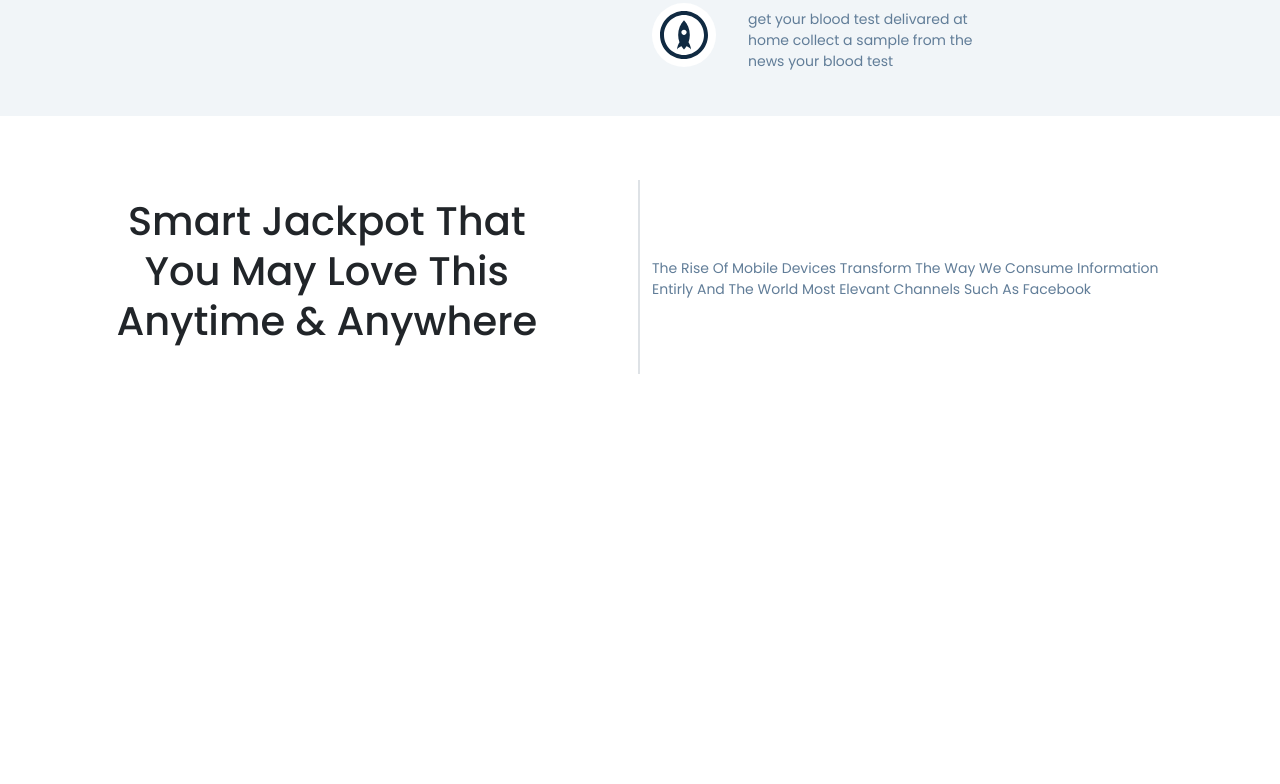
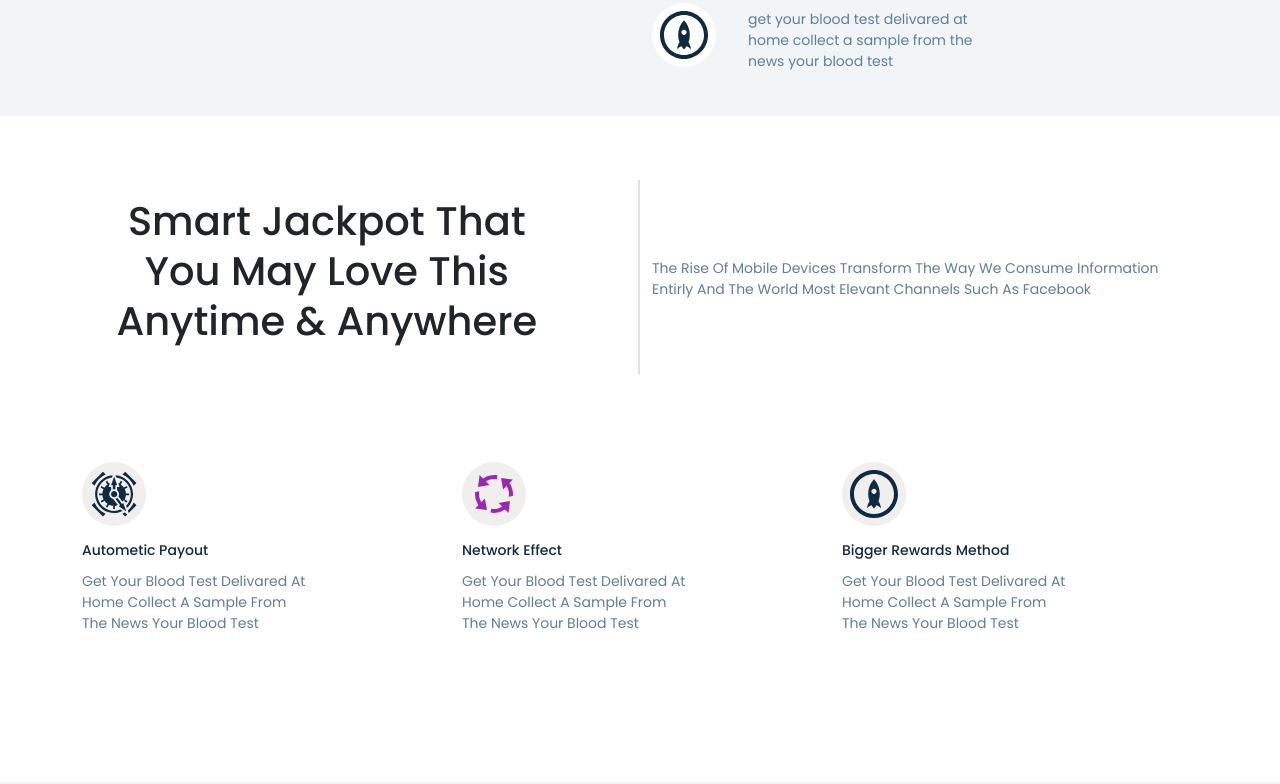
Before and after one commit to nezam0003/React-Blog, a React (Create React App) app: page /features in a window 1280 px wide. Shown: the part 516-1300 px from the top of the page. Built offline with nearby package versions, Linux system fonts and the light colour scheme.

Commit message:
smart jackpot component done

```diff
--- a/src/components/smart-jackpot/JackpotContent.jsx
+++ b/src/components/smart-jackpot/JackpotContent.jsx
@@ -0,0 +1,84 @@
+import React from "react";
+import styled from "styled-components";
+
+import { GiClockwork } from "react-icons/gi";
+import { SiProtoDotIo } from "react-icons/si";
+import { FcProcess } from "react-icons/fc";
+
+const jackpotElement = [
+  {
+    id: 1,
+    header: "autometic payout",
+    description:
+      "get your blood test delivared at home collect a sample from the news your blood test",
+    img: <GiClockwork />,
+  },
+  {
+    id: 2,
+    header: "network effect",
+    description:
+      "get your blood test delivared at home collect a sample from the news your blood test",
+    img: <FcProcess />,
+  },
+  {
+    id: 3,
+    header: "bigger rewards method",
+    description:
+      "get your blood test delivared at home collect a sample from the news your blood test",
+    img: <SiProtoDotIo />,
+  },
+];
+
+const JackpotContent = () => {
+  return (
+    <Content>
+      <div className="container">
+        <div className="row">
+          {jackpotElement.map((element) => {
+            return (
+              <div
+                key={element.id}
+                className="col-10 mx-auto mx-sm-0 mb-2 mb-md-0  col-sm-6 col-md-4"
+              >
+                <div className="jackpot-element">
+                  <div>
+                    <div className="jackpot-img">{element.img}</div>
+                    <h4 className="text-capitalize">{element.header}</h4>
+                    <p className="text-capitalize">{element.description}</p>
+                  </div>
+                </div>
+              </div>
+            );
+          })}
+        </div>
+      </div>
+    </Content>
+  );
+};
+
+const Content = styled.div`
+  padding: 4rem 0;
+
+  .jackpot-element {
+    display: flex;
+    flex-direction: column;
+
+    .jackpot-img {
+      width: 4rem;
+      margin-bottom: 1rem;
+      font-size: 3rem;
+      background-color: #eeeaead0;
+      border-radius: 50%;
+      padding: 0.5rem;
+      text-align: center;
+      display: flex;
+      justify-content: center;
+    }
+
+    p {
+      max-width: 65%;
+    }
+  }
+`;
+
+export default JackpotContent;
--- a/src/components/smart-jackpot/SmartJackPot.jsx
+++ b/src/components/smart-jackpot/SmartJackPot.jsx
@@ -1,18 +1,18 @@
 import React from "react";
 import styled from "styled-components";
+import JackpotContent from "./JackpotContent";
 import JackpotHeader from "./JackpotHeader";
 
 const SmartJackPot = () => {
   return (
     <JackpotMainContent>
       <JackpotHeader />
+      <JackpotContent />
     </JackpotMainContent>
   );
 };
 
 const JackpotMainContent = styled.div`
-  width: 100vw;
-  height: 100vh;
   padding: 4rem 0rem;
   background: #fff;
 `;
--- a/src/page/feature/Features.jsx
+++ b/src/page/feature/Features.jsx
@@ -1,4 +1,5 @@
 import React from "react";
+import styled from "styled-components";
 import SmartJackPot from "../../components/smart-jackpot/SmartJackPot";
 import FeaturesContent from "./FeaturesContent";
 import FeaturesImage from "./FeaturesImage";
@@ -6,15 +7,23 @@ import FeaturesImage from "./FeaturesImage";
 const Features = () => {
   return (
     <>
+      <FeatureSection>
         <div className="container">
           <div className="row">
             <FeaturesImage />
             <FeaturesContent />
           </div>
         </div>
+        {/* smart-jackpot section */}
         <SmartJackPot />
+      </FeatureSection>
     </>
   );
 };
 
+const FeatureSection = styled.section`
+  width: 100vw;
+  height: 100%;
+`;
+
 export default Features;
```
Also changed, not shown: src/images/social.svg (added). Lines whose indentation alone changed are shown as unchanged.
